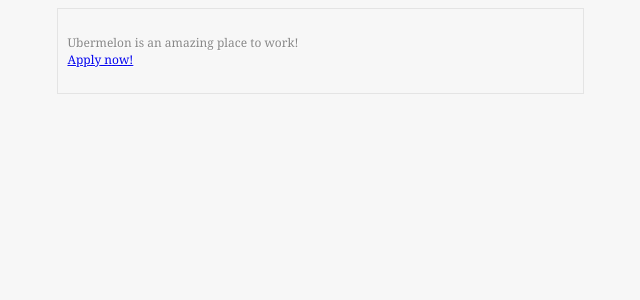
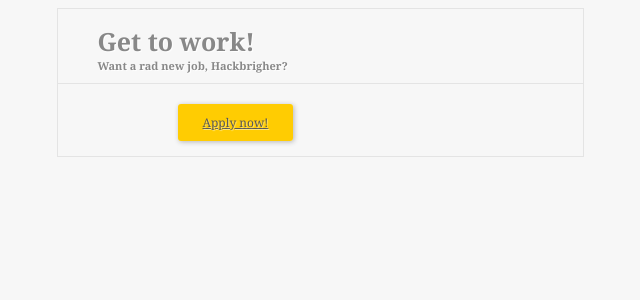
Before and after one commit to KT-1000/hackbright-skills-assessment-3, a Flask app: page / in a window 1280 px wide. Shown: the top 300 px of the page, without its empty margins (320-960 px from the left). Run offline with Flask 2, Linux system fonts and the light colour scheme.

Commit message:
functional, not too stylish

```diff
--- a/skills-flask/templates/index.html
+++ b/skills-flask/templates/index.html
@@ -1,9 +1,16 @@
 {% extends 'base.html' %}
 
-{% block title %}We appreciate your interest!{% endblock %}
+{% block title %}Job opportunity{% endblock %}
 
 {% block body %}
-    <div>Ubermelon is an amazing place to work!</div>
-    <div><a href="/application-form">Apply now!</a><div/>
+    <h1>Get to work!
+        <span>Want a rad new job, Hackbrigher?</span>
+    </h1>
+
+    <label>
+        <span>&nbsp;</span>
+        <a href="/application-form" class="button">Apply now!</a>
+    </label>
+
 
 {% endblock %}
```
